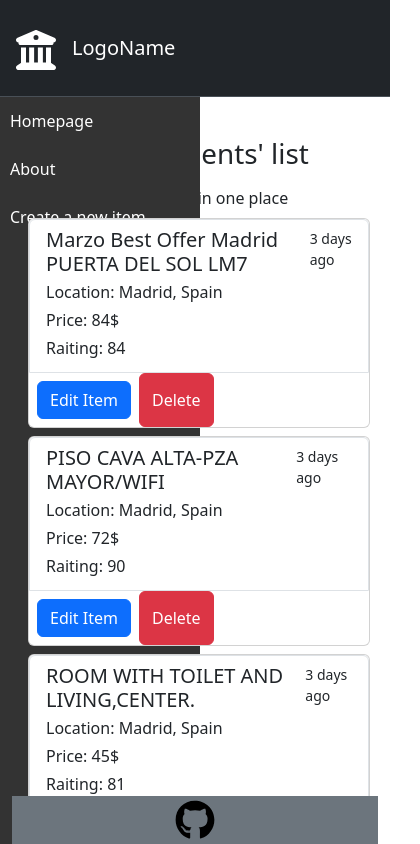
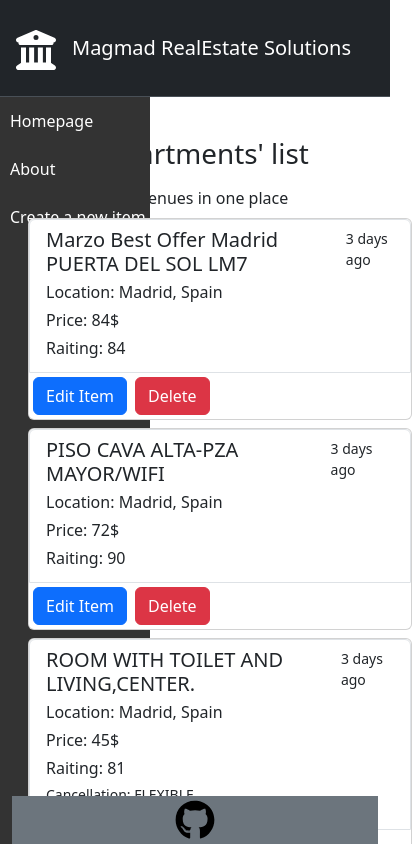
Before and after one commit to Ahmd-zaidan8a8/Apartment-Rentals-Admin, a React (Vite) app: page / in a window 390 px wide. Shown: the top 844 px of the page, 420 px wide, since content can reach past the window. Built offline with nearby package versions, Linux system fonts and the light colour scheme.

Commit message:
Layout changes and fixing minor errors, responsive

```diff
--- a/src/App.css
+++ b/src/App.css
@@ -1,3 +1,4 @@
+
 .li{
     list-style-type: none;
 }
@@ -27,9 +28,7 @@
 
   }
 
-  .footer{
-   margin-top: 20px;
-  }
+
 
  img{
     max-width: 100%;
@@ -61,4 +60,42 @@
 
 .About{
     text-align: center;
+    padding-bottom: 500px;
 }
+.NotFound{
+  padding-top: 150px;
+  padding-bottom: 200px;
+}
+.NotFound p{
+  font-size: 18px;
+  padding-bottom: 50px;
+  padding-top: 20px;
+}
+.NotFound h1{
+  padding-top: 30px;
+}
+.NotFound img{
+  padding-left: 50px;
+  width: 300px;
+  max-width: 100%;
+}
+
+.border{
+  border-radius: 5px;
+}
+
+
+@media (max-width: 800px){
+  .list-group{
+    max-width: 400px;
+  }
+  .sidebar{
+    width: 150px;
+  }
+.HomePage{
+  width: 400px;
+  padding: 0;
+  margin: 0;
+}
+
+}
--- a/src/components/DisplayFeedback.jsx
+++ b/src/components/DisplayFeedback.jsx
@@ -22,7 +22,7 @@
             <div className="d-flex justify-content-center">
               <div className="spinner-border text-primary" role="status"></div>
             </div>
-            <p>your order being manged</p>
+            <p>Your order is being managed</p>
           </div>
         )}
         {showCongrats && (
@@ -40,7 +40,7 @@
               </svg>
               <p>Congratulations!</p>
             </div>
-            <p>Your Apartment has been sucsessfully added .</p>
+            <p>Your Apartment has been sucsessfully added.</p>
             <div className="text-center p-4">
               <Link to="/" className="btn btn-outline-secondary">
                 Back to Homepage
--- a/src/components/EditItemForm.jsx
+++ b/src/components/EditItemForm.jsx
@@ -14,10 +14,12 @@
 
   return (
     <>
+    <div className="border p-4 pb-0">
+    <h4 className="m-1 p-2">Edit apartment</h4>
       <form className="p-4" onSubmit={handleSubmit(onSubmit)}>
         <div className="mb-3">
           <label htmlFor="name" className="form-label">
-            apartement Name
+            Apartment Name
           </label>
           <input
             {...register("name")}
@@ -140,6 +142,7 @@
           Edit Apartment
         </button>
       </form>
+      </div>
       <div className="text-center p-3">
         <Link to="/" className="btn btn-outline-secondary">
           Back to Homepage
--- a/src/components/List.jsx
+++ b/src/components/List.jsx
@@ -1,4 +1,5 @@
 import ListItem from "./ListItem";
+import '../App.css'
 
 const List = ({ apartementList, onDelete }) => {
   let list = apartementList.map((apartement) => {
--- a/src/components/ListItem.jsx
+++ b/src/components/ListItem.jsx
@@ -25,9 +25,10 @@
         </small>
       </Link>
       <div className="d-flex justify-content-start">
-        <Link className="m-2" to={`/edit/${item.id}`} ><button className="btn btn-primary">Edit Item</button></Link>
+        <Link to={`/edit/${item.id}`} >
+          <button className="btn btn-primary m-1">Edit Item</button></Link>
         <button
-          className="btn btn-danger"
+          className="btn btn-danger m-1"
           onClick={() => {
             onDelete(item.id);
           }}
--- a/src/components/Navbar.jsx
+++ b/src/components/Navbar.jsx
@@ -11,7 +11,7 @@
           <a className="navbar-brand" href="#">
             <FaBuildingColumns size={40} />
             <span style={{ display: "inline-block", padding: "1rem" }}>
-              LogoName
+              Magmad RealEstate Solutions
             </span>
           </a>
         </div>
--- a/src/pages/ErrorPage.jsx
+++ b/src/pages/ErrorPage.jsx
@@ -1,9 +1,19 @@
+import "../App.css"
+import { Link } from "react-router-dom";
 
 function NotFound(){
     return(
-        <div className="NotFound">
-            <h1>404</h1>
-            <p>The page you are looking for doesn't exist</p>
+        <div className="NotFound row">
+            <div className="col">
+            <h1>Page not found</h1>
+            <p>Sorry, the page you were looking for was not found.</p>
+            <Link to="/" className="btn btn-outline-secondary">
+          Back to Homepage
+        </Link>
+            </div>
+            <div className="col">
+                <img src="src/images/not-found.png" alt="page-not-found" />
+            </div>
 
         </div>
     )
```
Also changed, not shown: src/images/not-found.png (added).
